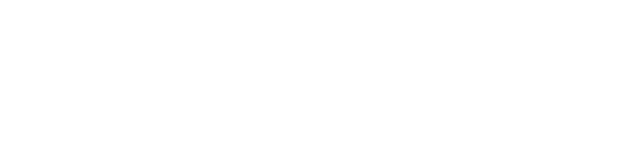
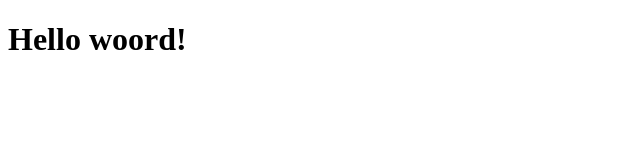
Before and after one commit to Valentin-Rennes/dcpro12git, a plain HTML site: page index.html in a window 1280 px wide. Shown: the whole page, without its empty margins (0-640 px from the left). Drawn offline with Linux system fonts and the light colour scheme.

```diff
--- a/index.html
+++ b/index.html
@@ -8,5 +8,7 @@
 </head>
 <body>
 
+  <h1>Hello woord!</h1>
+
 </body>
 </html>
```
Also changed, not shown: 1 other file.
